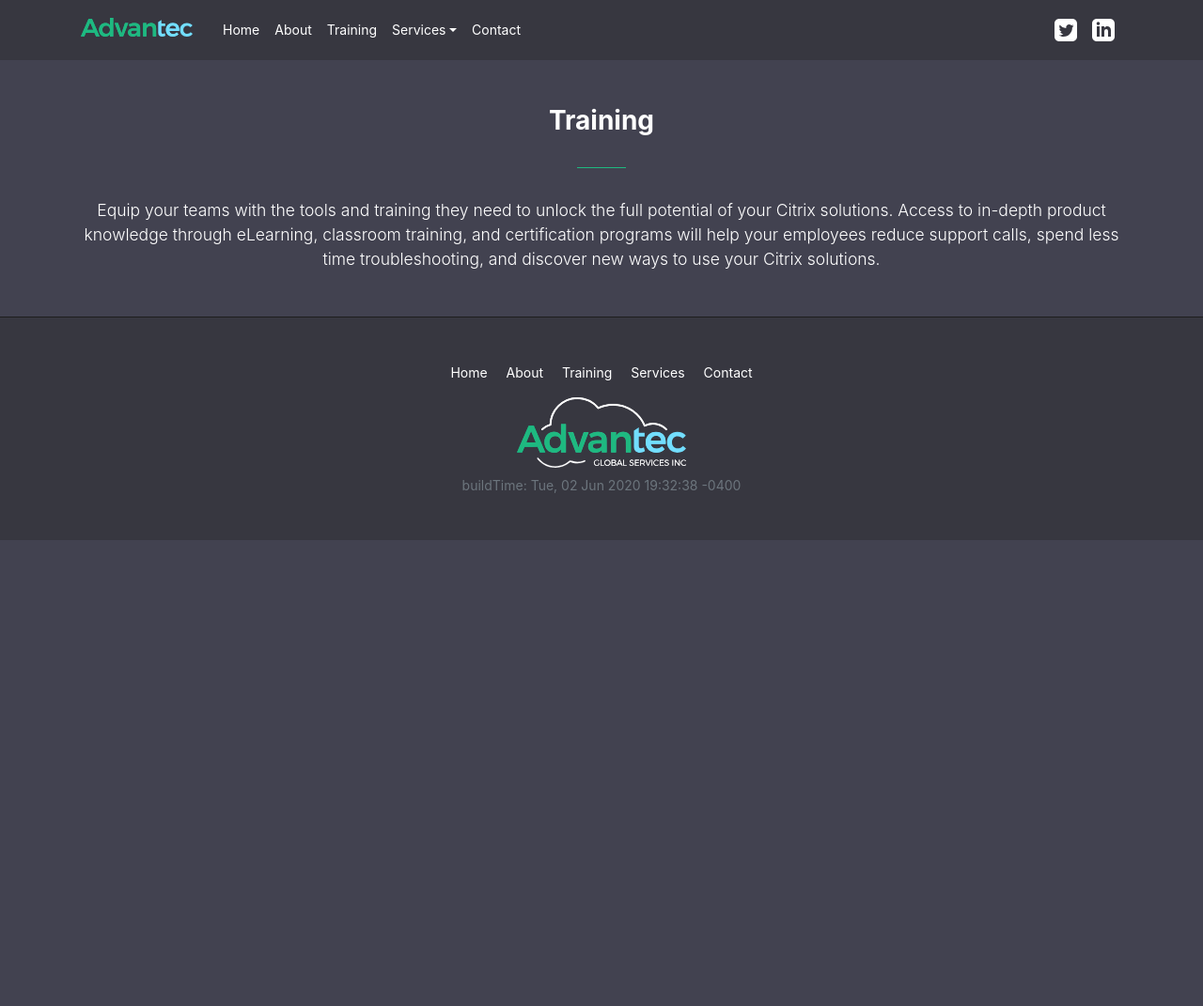
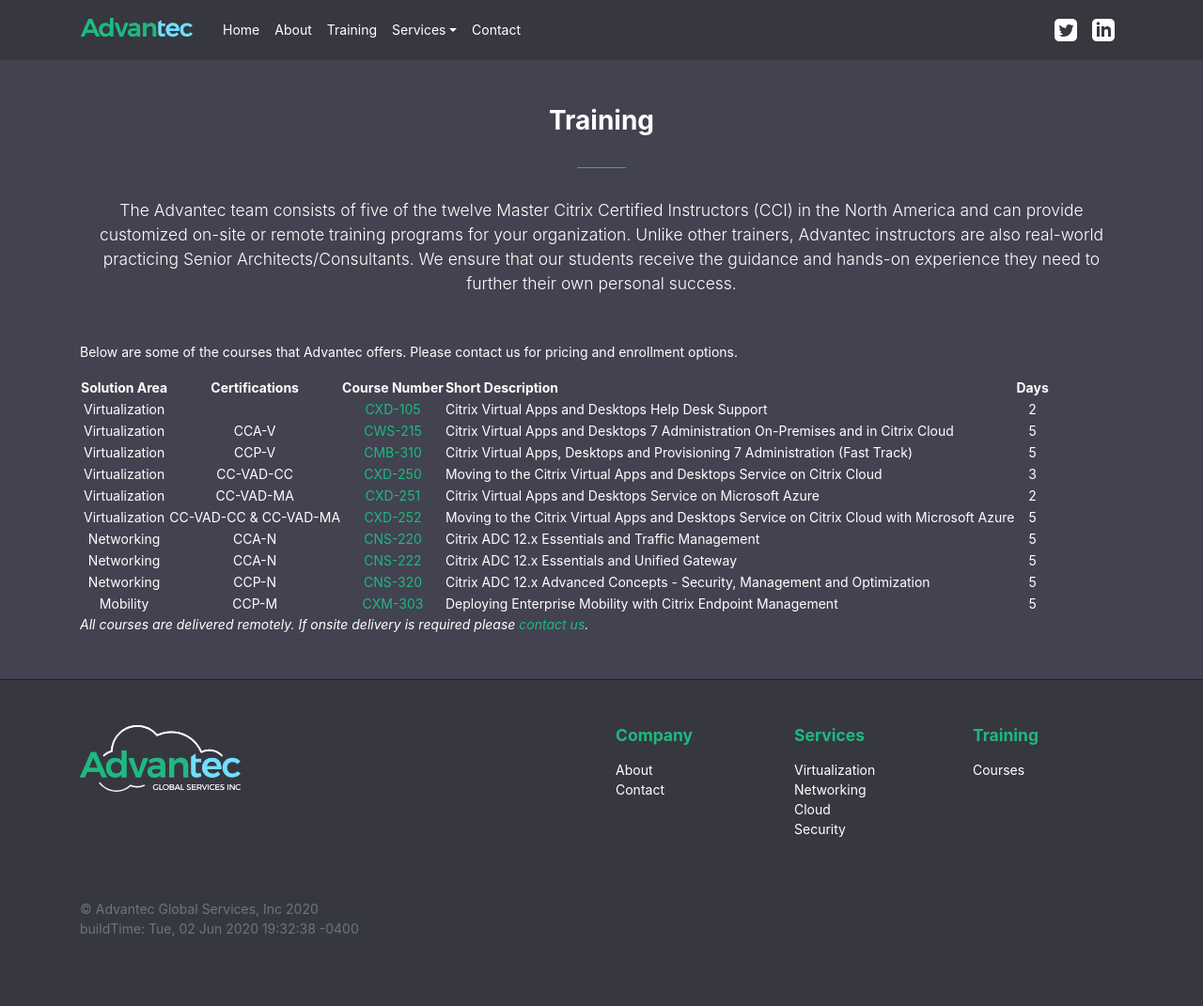
Before and after one commit to Advantec-Global-Services-Inc/Website, a Jekyll site: the page built from training.md, in a window 1280 px wide. Shown: the whole page at 94% size. Built offline with Jekyll 4.4.1, drawn with Linux system fonts in a browser that asks for light colours; before the commit the page ends 900 px from its top, so only the background shows below that.

Commit message:
content update

```diff
--- a/_config.yml
+++ b/_config.yml
@@ -1,7 +1,7 @@
 #setup
 title: Advantec Global Services, Inc
-tagline: ""
-description: ""
+description: "Advantec prides itself on providing world-class, senior Architects/Consultants for strategic consulting services to organizations across the globe. From rolling out new implementations and system upgrades, integrating some of the most complex projects, and being asked by name from Fortune 50 companies, Advantec is committed to delivering solutions from start to finish."
+tagline: "Advantec has been providing turn-key virtualization and networking solutions for decades."
 url: "https://www.advantec.io"
 baseurl: ""
 timezone: "America/New_York"
--- a/_includes/footer.html
+++ b/_includes/footer.html
@@ -1,13 +1,40 @@
-<footer class="p-3 p-md-5 mt-5 text-center text-white bg-secondary border-top border-dark">
-  <div class="container">
-    <ul class="adv-footer-links">
-      {% for link in site.data.linksNav %}
-      <li><a href="{{ link.uri }}">{{ link.title }}</a></li>
-      {% endfor %}
-    </ul>
-    <img class="mb-2" height=75 src="/assets/img/logo2.svg" alt="Advantec Logo">
-    <p class="mb-0 text-muted">buildTime: {{ site.time | date_to_rfc822 }}</p>
-  </div>
+<footer class="footer p-3 p-md-5 mt-5 text-white bg-secondary border-top border-dark pb-sm">
+    <div class="container">
+        <div class="row">
+            <div class="col-lg-5 mb-5 mb-lg-0"><a class="footer-brand mr-5" href="/"><img alt="Advantec Logo"
+                        class="d-inline-block align-middle mr-2 pb-1" src="/assets/img/logo2.svg" height="75px;"></a>
+            </div>
+            <div class="col-lg-2 col-6 col-sm-4 ml-lg-auto mb-5 mb-lg-0">
+                <h5 class="mb-3 text-primary font-weight-bold">Company</h6>
+                    <ul class="list-unstyled adv-footer-links2">
+                        <li><a href="/about">About</a></li>
+                        <li><a href="/blog">Contact</a></li>
+                    </ul>
+            </div>
+            <div class="col-lg-2 col-6 col-sm-4 mb-5 mb-lg-0">
+                <h5 class="mb-3 text-primary font-weight-bold">Services</h6>
+                    <ul class="list-unstyled adv-footer-links2">
+                        <li><a href="/virtualization">Virtualization</a></li>
+                        <li><a href="/networking">Networking</a></li>
+                        <li><a href="/cloud">Cloud</a></li>
+                        <li><a href="/security">Security</a></li>
+                    </ul>
+            </div>
+            <div class="col-lg-2 col-sm-4 mb-5 mb-lg-0">
+                <h5 class="mb-3 text-primary font-weight-bold">Training</h6>
+                <ul class="list-unstyled adv-footer-links2">
+                    <li><a href="/training">Courses</a></li>
+                </ul>
+            </div>
+        </div>
+        <div class="row align-items-center justify-content-md-between py-4 mt-4">
+            <div class="col-md-6">
+                <div class="text-muted">© Advantec Global Services, Inc 2020
+                </div>
+                <p class="mb-0 text-muted">buildTime: {{ site.time | date_to_rfc822 }}</p>
+            </div>
+        </div>
+    </div>
 </footer>
 
 <script src="/assets/js/jquery.min.js"></script>
--- a/_layouts/default.html
+++ b/_layouts/default.html
@@ -11,7 +11,7 @@
     {% include masthead.html %}
     {% include partners.html %}
     {% include content.html %}
-    {% include footer2.html %}
+    {% include footer.html %}
 </body>
 
 </html>
--- a/training.md
+++ b/training.md
@@ -1,6 +1,34 @@
 ---
 layout: content
 title: Training
-tagline: Equip your teams with the tools and training they need to unlock the full potential of your Citrix solutions. Access to in-depth product knowledge through eLearning, classroom training, and certification programs will help your employees reduce support calls, spend less time troubleshooting, and discover new ways to use your Citrix solutions.
+tagline: The Advantec team consists of five of the twelve Master Citrix Certified Instructors (CCI) in the North America and can provide customized on-site or remote training programs for your organization. Unlike other trainers, Advantec instructors are also real-world practicing Senior Architects/Consultants. We ensure that our students receive the guidance and hands-on experience they need to further their own personal success.
 permalink: /training/
 ---
+Below are some of the courses that Advantec offers.  Please contact us for pricing and enrollment options.
+
+| Solution Area  | Certifications | Course Number | Short Description                                                                           | Days |
+|:--------------:|:--------------:|:-----------:|:--------------------------------------------------------------------------------------------|:----:|
+| Virtualization |                | [CXD-105][link cxd-105] | Citrix Virtual Apps and Desktops Help Desk Support                                | 2    |
+| Virtualization | CCA-V          | [CWS-215][link cws-215] | Citrix Virtual Apps and Desktops 7 Administration On-Premises and in Citrix Cloud | 5    |
+| Virtualization | CCP-V          | [CMB-310][link cmb-310] | Citrix Virtual Apps, Desktops and Provisioning 7 Administration (Fast Track)      | 5    |
+| Virtualization |  CC-VAD-CC              | [CXD-250][link cxd-250] | Moving to the Citrix Virtual Apps and Desktops Service on Citrix Cloud            | 3    |
+| Virtualization | CC-VAD-MA               | [CXD-251][link cxd-251] | Citrix Virtual Apps and Desktops Service on Microsoft Azure                       | 2    |
+| Virtualization | CC-VAD-CC & CC-VAD-MA               | [CXD-252][link cxd-252] | Moving to the Citrix Virtual Apps and Desktops Service on Citrix Cloud with Microsoft Azure | 5    |
+| Networking     | CCA-N          | [CNS-220][link cns-220] | Citrix ADC 12.x Essentials and Traffic Management                                      | 5    |
+| Networking     | CCA-N          | [CNS-222][link cns-222] | Citrix ADC 12.x Essentials and Unified Gateway                                         | 5    |
+| Networking     | CCP-N          | [CNS-320][link cns-320] | Citrix ADC 12.x Advanced Concepts - Security, Management and Optimization         | 5    |
+| Mobility       | CCP-M          | [CXM-303][link cxm-303] | Deploying Enterprise Mobility with Citrix Endpoint Management                     | 5    |
+
+
+_All courses are delivered remotely.  If onsite delivery is required please [contact us](https://www.advantec.us/#contact)._
+
+[link cxd-105]: https://www.advantec.us/assets/courses/CXD-105.pdf
+[link cws-215]: https://www.advantec.us/assets/courses/CWS-215.pdf
+[link cmb-310]: https://www.advantec.us/assets/courses/CMB-310.pdf
+[link cxd-250]: https://www.advantec.us/assets/courses/CXD-250.pdf
+[link cxd-251]: https://www.advantec.us/assets/courses/CXD-251.pdf
+[link cxd-252]: https://www.advantec.us/assets/courses/CXD-252.pdf
+[link cns-220]: https://www.advantec.us/assets/courses/CNS-220.pdf
+[link cns-222]: https://www.advantec.us/assets/courses/CNS-222.pdf
+[link cns-320]: https://www.advantec.us/assets/courses/CNS-320.pdf
+[link cxm-303]: https://www.advantec.us/assets/courses/CXM-303.pdf
```
Also changed, not shown: _includes/footer2.html (deleted, +0 -42 lines), _layouts/about.html (+12 -4 lines), assets/img/team/chantelle.jpg (added).
